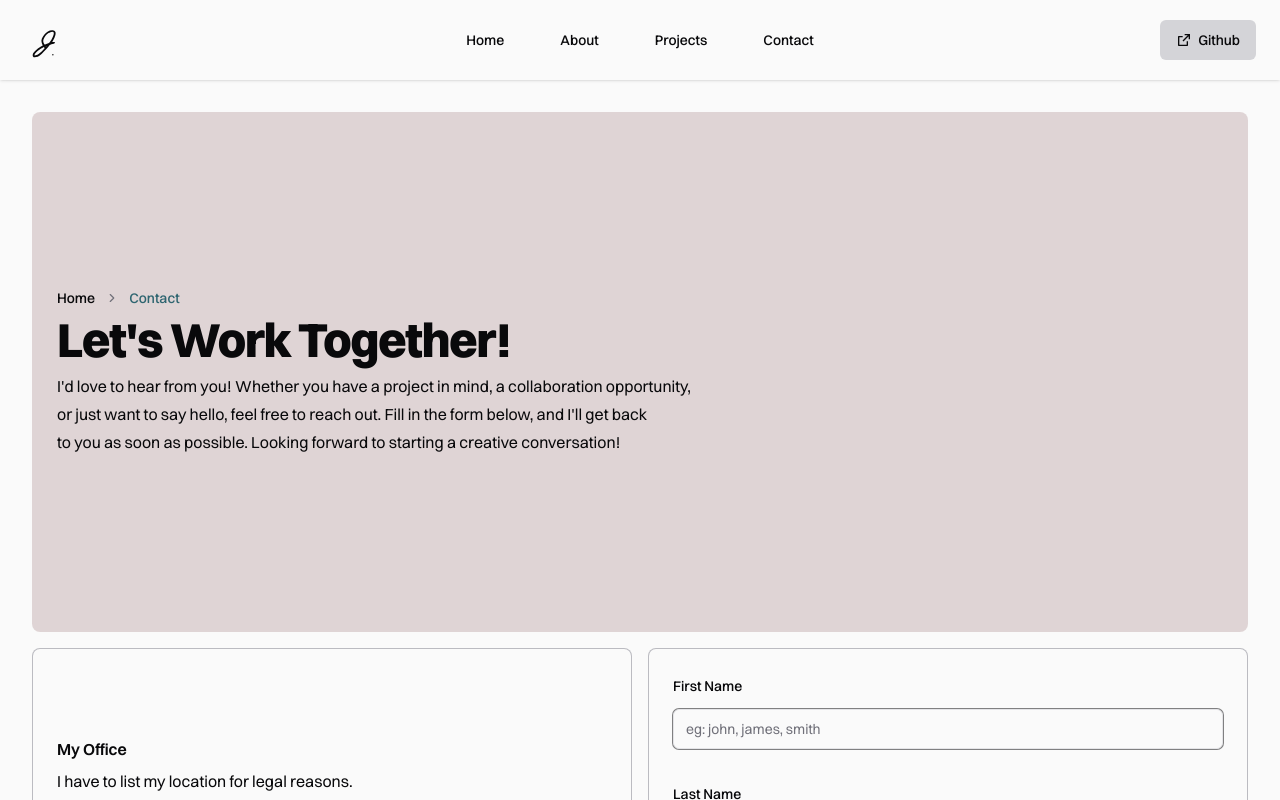
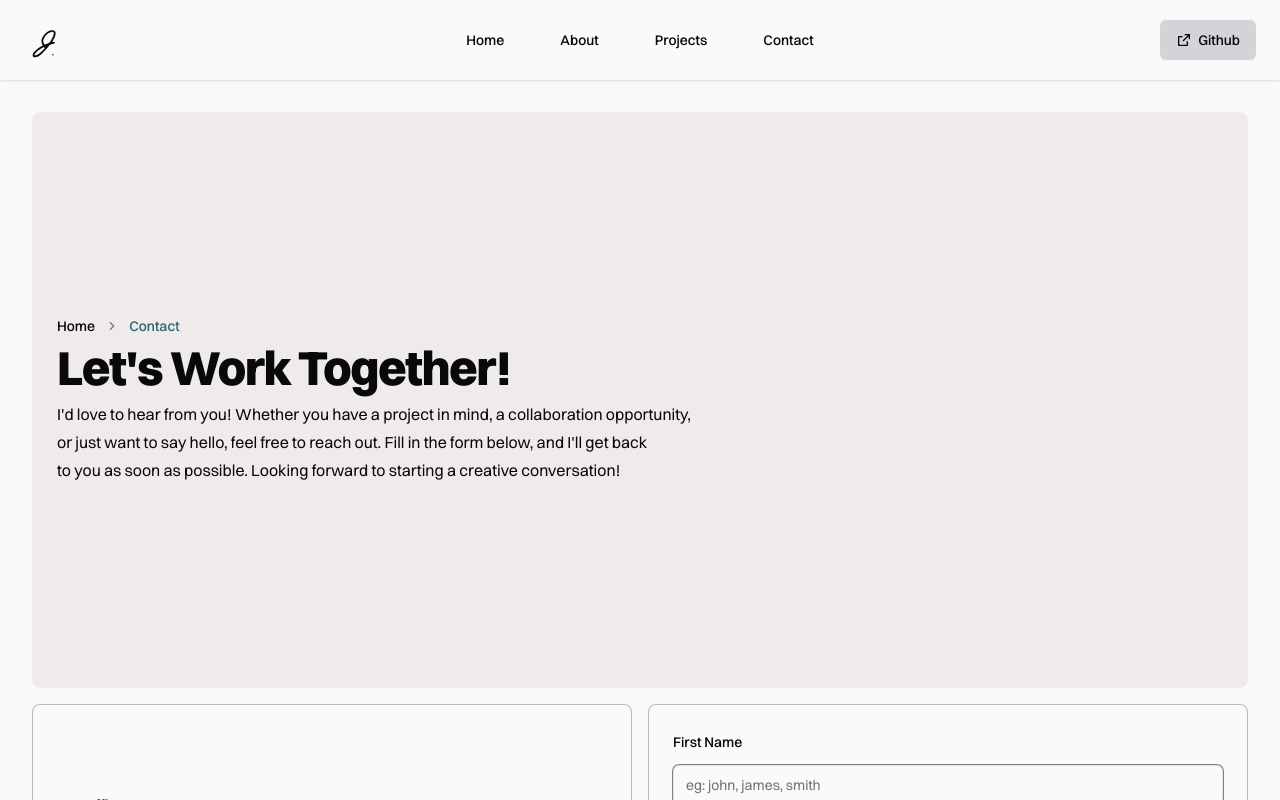
Before and after one commit to Justin-Bento/portfolio, a Next.js app: page /contact in a window 1280 px wide. Shown: the top 800 px of the page. Built offline with nearby package versions, Linux system fonts and the light colour scheme; no server answers.

Commit message:
fixed up html

```diff
--- a/app/(frontend)/contact/page.tsx
+++ b/app/(frontend)/contact/page.tsx
@@ -19,8 +19,9 @@ export default function page() {
   return (
     <>
       <Navigation />
-      <main className="grid grid-cols-1 md:grid-cols-12 gap-4  p-4 lg:p-8 3xl:container 3xl:mx-auto">
-        <Card className="min-h-[65svh] flex items-center justify-center col-span-12 bg-[#c6afb1]/50 border-transparent">
+      <main className="p-4 lg:p-8 3xl:container 3xl:mx-auto">
+        <section className="grid grid-cols-1 md:grid-cols-12 gap-4">
+          <Card className="min-h-[65svh] xl:min-h-[36rem] flex items-center justify-center col-span-12 bg-[#c6afb1]/20 border-transparent">
             <div className="px-4 py-5 sm:p-6 space-y-2">
               <Breadcrumb>
                 <BreadcrumbList>
@@ -42,8 +43,8 @@ export default function page() {
               </h1>
               <p className="text-sm/5 md:text-base/7 w-8/12 text-balance">
                 I&#39;d love to hear from you! Whether you have a project in mind, a collaboration opportunity, or just
-              want to say hello, feel free to reach out. Fill in the form below, and I&#39;ll get back to you as soon as
-              possible. Looking forward to starting a creative conversation!
+                want to say hello, feel free to reach out. Fill in the form below, and I&#39;ll get back to you as soon
+                as possible. Looking forward to starting a creative conversation!
               </p>
             </div>
           </Card>
@@ -88,6 +89,7 @@ export default function page() {
               <ContactForm />
             </div>
           </Card>
+        </section>
       </main>
       <Footer />
     </>
--- a/app/(frontend)/projects/page.tsx
+++ b/app/(frontend)/projects/page.tsx
@@ -33,8 +33,9 @@ export default async function Page() {
   return (
     <>
       <Navigation />
-      <main className="grid grid-cols-1 md:grid-cols-12 gap-4 p-4 lg:gap-6 lg:p-8 3xl:container 3xl:mx-auto">
-        <section className="bg-[#aba388]/30 col-span-12 p-8 rounded-lg min-h-[65svh] flex items-center">
+      <main className="p-4 lg:gap-6 lg:p-8 3xl:container 3xl:mx-auto">
+        <section className="grid grid-cols-1 md:grid-cols-12 gap-4">
+          <Card className="min-h-[65svh] xl:min-h-[36rem] bg-[#aba388]/20 col-span-12 p-8 rounded-lg flex items-center">
             <div className="p-6 space-y-2">
               <Breadcrumb>
                 <BreadcrumbList>
@@ -53,12 +54,12 @@ export default async function Page() {
               </Breadcrumb>
               <h1 className="text-4xl lg:text-5xl font-bold dark:text-white">A Showcase of Creativity.</h1>
               <p className="leading-7 lg:text-lg text-balance max-w-5xl mt-4 dark:text-white">
-              Welcome to my gallery! On this page&#44; you&#39;ll find a collection of my projects throughout my career
-              as a website developer&#46; If you have any questions or would like to discuss a potential project or
-              collaboration&#44; don&#39;t hesitate to reach out to me&#46;
+                Welcome to my gallery! On this page&#44; you&#39;ll find a collection of my projects throughout my
+                career as a website developer&#46; If you have any questions or would like to discuss a potential
+                project or collaboration&#44; don&#39;t hesitate to reach out to me&#46;
               </p>
             </div>
-        </section>
+          </Card>
           {posts.map((post: PostArticle) => (
             <Card key={post._id} className="col-span-12 md:col-span-6 p-6">
               <div className="relative w-10 h-10 mb-4">
@@ -71,7 +72,9 @@ export default async function Page() {
                 />
               </div>
               <h2 className="text-2xl font-bold text-gray-900 dark:text-white my-2">{post.title}</h2>
-            <p className="text-base font-medium text-gray-500 dark:text-gray-300 leading-relaxed">{post.description}</p>
+              <p className="text-base font-medium text-gray-500 dark:text-gray-300 leading-relaxed">
+                {post.description}
+              </p>
               <span className="block space-x-4 mt-4">
                 <Link href={post.projectCode}>
                   <Button variant="secondary" size="sm">
@@ -88,6 +91,7 @@ export default async function Page() {
               </span>
             </Card>
           ))}
+        </section>
       </main>
       <Footer />
     </>
```
Lines whose indentation alone changed are shown as unchanged.
